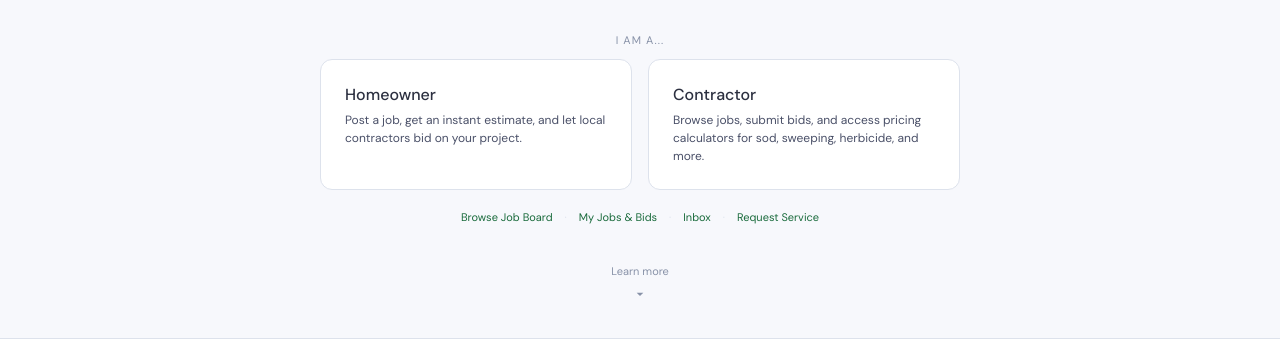
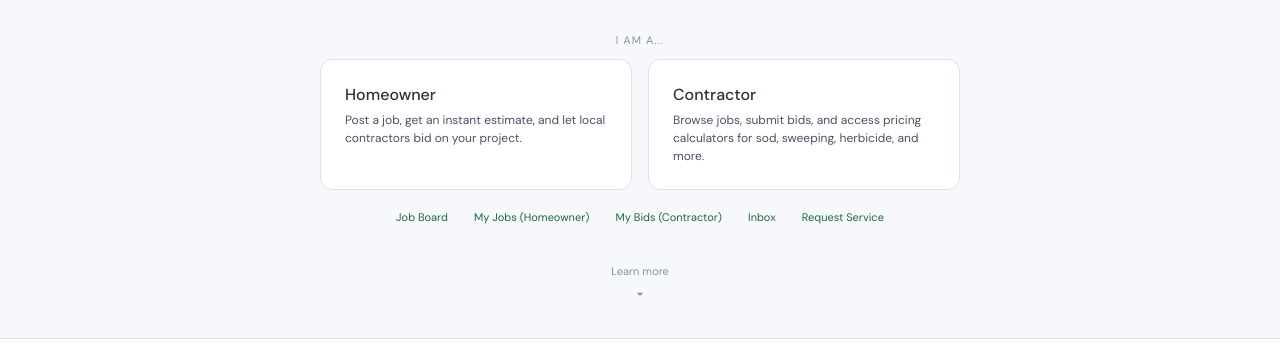
Before and after one commit to ForeterraServicesLtd/Sod-Calculator, a website: page index.html in a window 1280 px wide. Shown: the part 445-800 px from the top of the page. Drawn offline with nearby package versions, Linux system fonts and the light colour scheme.

Commit message:
Separate My Jobs (homeowner) and My Bids (contractor) into distinct sections

```diff
--- a/index.html
+++ b/index.html
@@ -116,10 +116,12 @@
     </a>
   </div>
 
-  <div style="display:flex;gap:12px;justify-content:center;margin-top:20px;">
-    <a href="jobs/" style="font-size:11px;color:var(--green);text-decoration:none;">Browse Job Board</a>
+  <div style="display:flex;gap:12px;justify-content:center;margin-top:20px;flex-wrap:wrap;">
+    <a href="jobs/" style="font-size:11px;color:var(--green);text-decoration:none;">Job Board</a>
     <span style="font-size:11px;color:var(--border);">·</span>
-    <a href="job/" style="font-size:11px;color:var(--green);text-decoration:none;">My Jobs & Bids</a>
+    <a href="job/" style="font-size:11px;color:var(--green);text-decoration:none;">My Jobs (Homeowner)</a>
+    <span style="font-size:11px;color:var(--border);">·</span>
+    <a href="contractor/" style="font-size:11px;color:var(--green);text-decoration:none;">My Bids (Contractor)</a>
     <span style="font-size:11px;color:var(--border);">·</span>
     <a href="inbox/" style="font-size:11px;color:var(--green);text-decoration:none;">Inbox</a>
     <span style="font-size:11px;color:var(--border);">·</span>
```
Also changed, not shown: job/index.html (+3 -3 lines).
